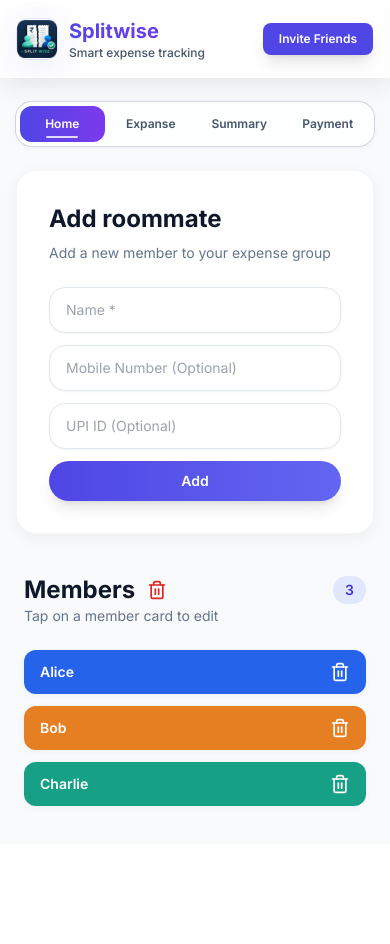
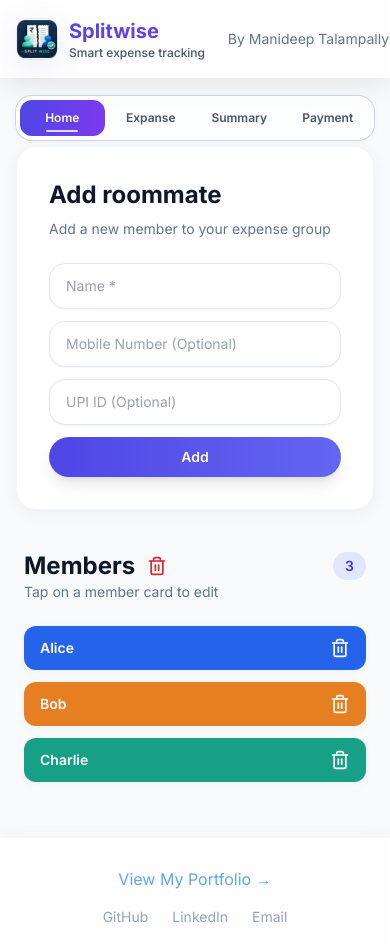
Before and after one commit to 235mani/splitwise, a React (Vite) app: page / in a window 390 px wide. Before the commit the page ends 844 px from the top, so only its background shows below. Built offline with nearby package versions, Linux system fonts and the light colour scheme.

Commit message:
1. footer added 2. swipe issue fix

```diff
--- a/src/App.jsx
+++ b/src/App.jsx
@@ -9,6 +9,7 @@ import ConfirmDialog from './components/ConfirmDialog';
 import { buildSummary, getAllNames } from './utils/expenseLogic';
 import { useSwipeable } from "react-swipeable";
 import Payment from './components/Payment';
+import Footer from './components/Footer';
 
 const defaultRoommates = [
   { name: 'Alice', mobile: '', upiId: '' },
@@ -209,23 +210,28 @@ function App() {
   };
 
 const handlers = useSwipeable({
-    onSwipedLeft: () => {
+  onSwiped: ({ dir, deltaX, deltaY }) => {
+    const horizontal = Math.abs(deltaX);
+    const vertical = Math.abs(deltaY);
+
+    // Ignore normal scrolling
+    if (horizontal < 50) return;
+
+    // Require horizontal movement to dominate
+    if (horizontal < vertical * 2) return;
+
     const currentIndex = tabOrder.indexOf(activeTab);
 
-      if (currentIndex < tabOrder.length - 1) {
+    if (dir === "Left" && currentIndex < tabOrder.length - 1) {
       setActiveTab(tabOrder[currentIndex + 1]);
     }
-    },
 
-    onSwipedRight: () => {
-      const currentIndex = tabOrder.indexOf(activeTab);
-
-      if (currentIndex > 0) {
+    if (dir === "Right" && currentIndex > 0) {
       setActiveTab(tabOrder[currentIndex - 1]);
     }
   },
 
-    preventScrollOnSwipe: true,
+  preventScrollOnSwipe: false,
   trackTouch: true,
 });
 
@@ -235,10 +241,10 @@ function App() {
     <div className="min-h-screen text-slate-800" {...handlers}>
       <Header />
       <div className="mx-auto max-w-6xl px-4 pb-6 md:px-6 lg:px-0">
-        <main className="mt-6 rounded-3xl">
+        <main className="rounded-3xl">
           <Tabs activeTab={activeTab} onChange={setActiveTab} />
 
-          <section className="mt-6">
+          <section>
             {activeTab === 'names' && (
               <RoommatePanel
                 roommates={roommates}
@@ -296,7 +302,7 @@ function App() {
           </section>
         </main>
       </div>
-
+      <Footer />
       <ConfirmDialog
         confirm={confirm}
         onCancel={() => setConfirm(null)}
--- /dev/null
+++ b/src/components/Footer.jsx
@@ -0,0 +1,40 @@
+
+
+export default function Footer() {
+    return (
+        <footer className="glass-panel mt-6  bottom-0 z-10 shadow-soft-md" id="footer">
+            <div className="max-w-6xl mx-auto px-6 py-4">
+                <div className="flex flex-col md:flex-row items-center justify-between gap-4">
+                    <a
+                        href="https://projectsdock.vercel.app/"
+                        target="_blank"
+                        rel="noopener noreferrer"
+                        className="inline-block mt-3 text-blue-400 hover:text-blue-300"
+                    >
+                        View My Portfolio →
+                    </a>
+
+                    <div className="flex gap-6 text-sm">
+
+                        <a href="https://github.com/235mani" target="_blank" rel="noopener noreferrer"
+                            className="text-slate-400 hover:text-white">
+                            GitHub
+                        </a>
+
+                        <a href="https://linkedin.com/in/manideep-talampally" target="_blank" rel="noopener noreferrer"
+                            className="text-slate-400 hover:text-white">
+                            LinkedIn
+                        </a>
+
+                        <a href="mailto:manideeptalampally@gmail.com" className="text-slate-400 hover:text-white">
+                            Email
+                        </a>
+
+                    </div>
+
+                </div>
+
+            </div>
+        </footer>
+    );
+}
--- a/src/components/Header.jsx
+++ b/src/components/Header.jsx
@@ -2,8 +2,8 @@ import logoIcon from "../assets/images/logo2.png";
 
 export default function Header() {
   return (
-    <header className="glass-panel mb-6 sticky top-0 z-10 shadow-soft-md">
-      <div className="flex items-center justify-between p-4 md:p-4">
+    <header className="glass-panel sticky top-0 z-10 shadow-soft-md">
+      <div className="flex items-center justify-between pr-0 p-4 md:p-4">
         {/* Logo + Title */}
         <div className="flex items-center gap-3">
           <div className="rounded-xl shadow-glass ring-1 ring-indigo-400/20">
@@ -26,10 +26,9 @@ export default function Header() {
           </div>
         </div>
 
-        {/* Invite Button */}
-        <button className="bg-indigo-600 text-white font-semibold py-2 px-4 rounded-lg shadow-lg text-xs">
-          Invite Friends
-        </button>
+        <a className="text-sm text-slate-500" href="#footer" title="About me">
+          By Manideep Talampally
+        </a>
       </div>
     </header>
   );
--- a/src/components/Tabs.jsx
+++ b/src/components/Tabs.jsx
@@ -8,7 +8,7 @@ export default function Tabs({ activeTab, onChange }) {
   ];
 
   return (
-    <nav className="mb-6 sticky top-20 md:top-24 lg:top-24 z-10">
+    <nav className="my-3 sticky top-24 z-10">
       <div className="grid grid-cols-4 gap-1 rounded-2xl bg-white/70 p-1 shadow-soft-xs ring-1 ring-slate-300 backdrop-blur-sm">
         {tabs.map((tab) => {
           const active = activeTab === tab.id;
```
Lines whose indentation alone changed are shown as unchanged.
